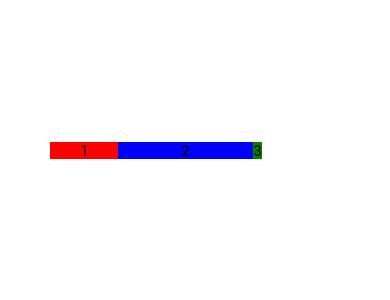
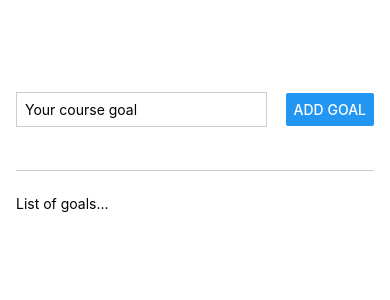
Before and after one commit to lancekian12/React-Native--Simple-Goal-Tracker, a React Native app: screen / in a window 390 px wide. Shown: the top 300 px of the page. Built offline with nearby package versions, Linux system fonts and the light colour scheme.

Commit message:
improve the layout

```diff
--- a/App.js
+++ b/App.js
@@ -3,90 +3,94 @@
 
 export default function App() {
   return (
-    //     <View style={styles.container}>
-    //       <View>
-    //         <Text style={styles.dummyText}>My name is</Text>
-    //       </View>
-    //       <Text style={styles.dummyText}>Lance Kian Flores</Text>
-    //       <Text style={[styles.bigBlue, styles.red]}>bigBlue, then red</Text>
-    // <Text style={[styles.red, styles.bigBlue]}>red, then bigBlue</Text>
-    //       <Button title="Tap me" />
-    //     </View>
-    <View
-      style={{
-        padding: 50,
-        flexDirection: "row",
-        width: "80%",
-        height: 300,
-        justifyContent: "space-around",
-        alignItems: "center",
-      }}
-    >
-      <View
-        style={{
-          backgroundColor: "red",
+    // <View style={styles.container}>
+    //   <View>
+    //     <Text style={styles.dummyText}>My name is</Text>
+    //   </View>
+    //   <Text style={styles.dummyText}>Lance Kian Flores</Text>
+    //   <Text style={[styles.bigBlue, styles.red]}>bigBlue, then red</Text>
+    //   <Text style={[styles.red, styles.bigBlue]}>red, then bigBlue</Text>
+    //   <Button title="Tap me" />
+    // </View>
+    // <View
+    //   style={{
+    //     padding: 50,
+    //     flexDirection: "row",
+    //     width: "80%",
+    //     height: 300,
+    //     justifyContent: "space-around",
+    //     alignItems: "center",
+    //   }}
+    // >
+    //   <View
+    //     style={{
+    //       backgroundColor: "red",
 
-          flex: 1,
-          justifyContent: "center",
-          alignItems: "center",
-        }}
-      >
-        <Text>1</Text>
+    //       flex: 1,
+    //       justifyContent: "center",
+    //       alignItems: "center",
+    //     }}
+    //   >
+    //     <Text>1</Text>
+    //   </View>
+
+    //   <View
+    //     style={{
+    //       backgroundColor: "blue",
+    //       flex: 2,
+    //       justifyContent: "center",
+    //       alignItems: "center",
+    //     }}
+    //   >
+    //     <Text>2</Text>
+    //   </View>
+    //   <View
+    //     style={{
+    //       backgroundColor: "green",
+
+    //       justifyContent: "center",
+    //       alignItems: "center",
+    //     }}
+    //   >
+    //     <Text>3</Text>
+    //   </View>
+    // </View>
+    <View style={styles.appContainer}>
+      <View style={styles.inputContainer}>
+        <TextInput style={styles.textInput} placeholder="Your course goal" />
+        <Button title="Add goal" />
       </View>
-
-      <View
-        style={{
-          backgroundColor: "blue",
-          flex: 2,
-          justifyContent: "center",
-          alignItems: "center",
-        }}
-      >
-        <Text>2</Text>
-      </View>
-      <View
-        style={{
-          backgroundColor: "green",
-
-          justifyContent: "center",
-          alignItems: "center",
-        }}
-      >
-        <Text>3</Text>
+      <View style={styles.goalsContainer}>
+        <Text>List of goals...</Text>
       </View>
     </View>
-    // <View style={styles.appContainer}>
-    //   <View style={styles.inputContainer}>
-    //     <TextInput style={styles.textInput} placeholder="Your course goal" />
-    //     <Button title="Add goal" />
-    //   </View>
-    //   <View>
-    //     <Text>List of goals...</Text>
-    //   </View>
-    // </View>
   );
 }
 
 const styles = StyleSheet.create({
   appContainer: {
+    flex: 1,
     padding: 50,
-  },
-  container: {
-    flex: 1,
-    backgroundColor: "#fff",
-    alignItems: "center",
-    justifyContent: "center",
+    paddingHorizontal: 16,
   },
   inputContainer: {
+    flex: 1,
     flexDirection: "row",
     justifyContent: "space-between",
+    alignItems: "center",
+    marginBottom: 24,
+    borderBottomWidth: 1,
+    borderBottomColor: "#cccccc",
   },
   textInput: {
     borderWidth: 1,
     borderColor: "#cccccc",
-    width: "80%",
+    width: "70%",
     marginRight: 8,
     padding: 8,
+  },
+  goalsContainer: {
+    flex: 5,
   },
   // dummyText: {
   //   margin: 16,
```
